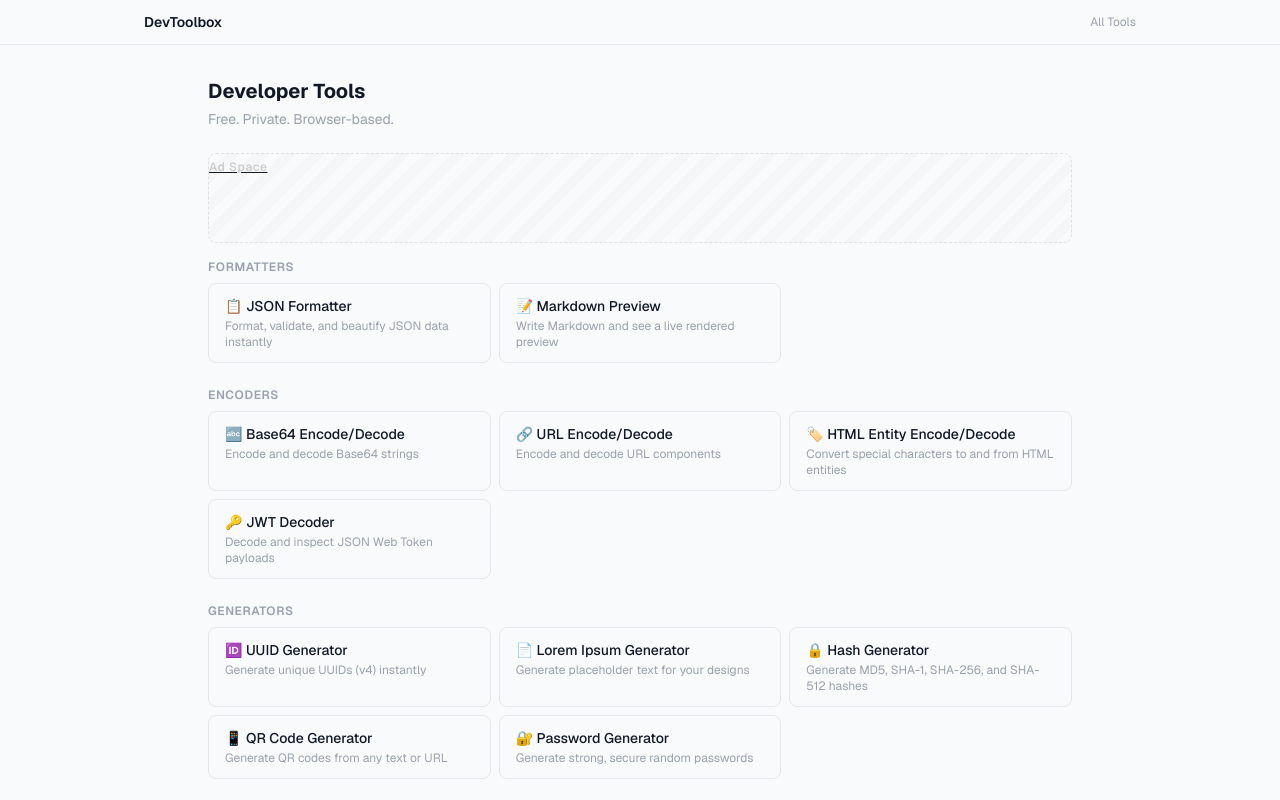
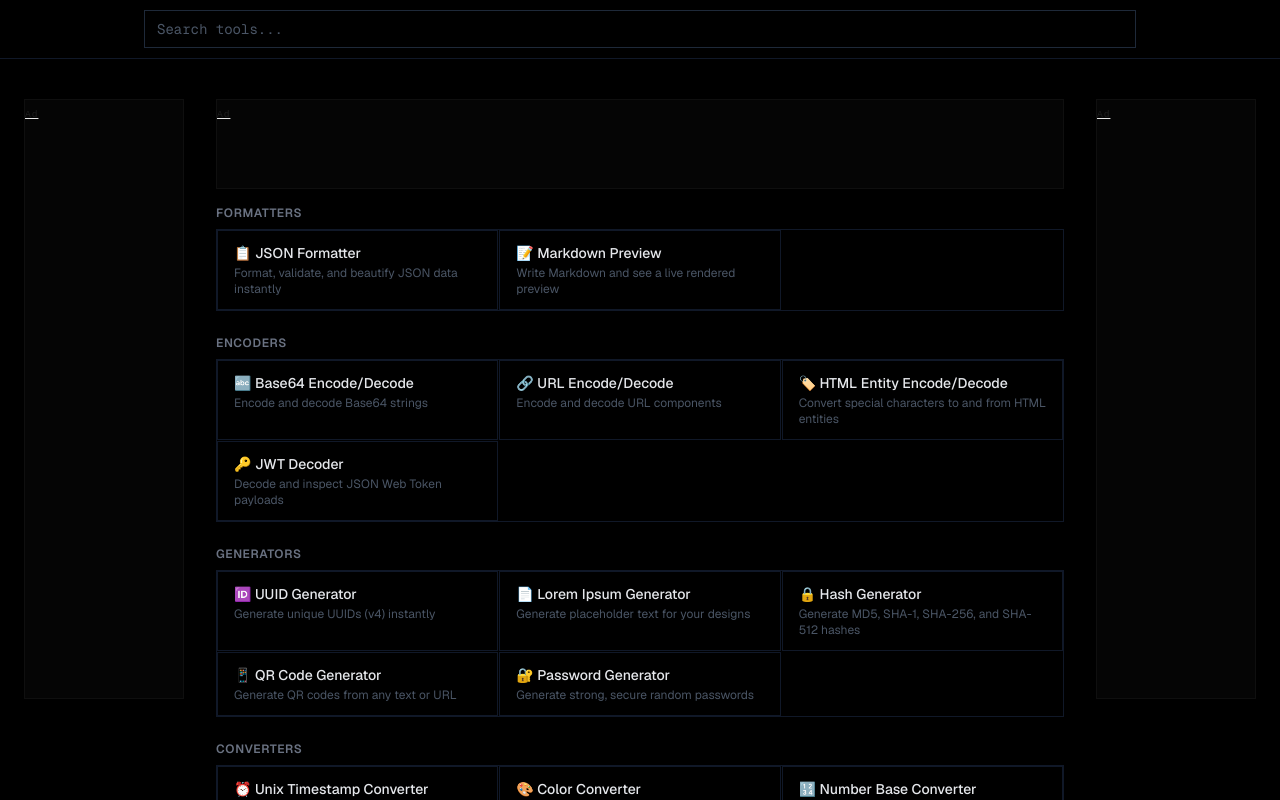
Before and after one commit to oiupoyt/kattoolbox, a Next.js app: page / in a window 1280 px wide. Shown: the top 800 px of the page. Built offline with nearby package versions, Linux system fonts and the light colour scheme.

Commit message:
ui: sharp AMOLED theme, search bar, side ads

```diff
--- a/next.config.ts
+++ b/next.config.ts
@@ -5,6 +5,7 @@
   images: {
     unoptimized: true,
   },
+  devIndicators: false,
 };
 
 export default nextConfig;
--- a/src/app/globals.css
+++ b/src/app/globals.css
@@ -1,8 +1,8 @@
 @import "tailwindcss";
 
 :root {
-  --background: #f9fafb;
-  --foreground: #111827;
+  --background: #000000;
+  --foreground: #e5e5e5;
 }
 
 @theme inline {
@@ -12,31 +12,17 @@
   --font-mono: var(--font-geist-mono);
 }
 
-@media (prefers-color-scheme: dark) {
-  :root {
-    --background: #030712;
-    --foreground: #f3f4f6;
-  }
-}
-
 body {
-  background: var(--background);
+  background: #000000;
   color: var(--foreground);
   font-family: var(--font-sans), Arial, Helvetica, sans-serif;
 }
 
-/* AdSense placeholder styling — remove once real ads are connected */
+/* AdSense placeholder styling — sharp theme */
 .ad-container ins.adsbygoogle {
   min-height: 90px;
-  background: repeating-linear-gradient(
-    -45deg,
-    transparent,
-    transparent 10px,
-    rgba(128, 128, 128, 0.03) 10px,
-    rgba(128, 128, 128, 0.03) 20px
-  );
-  border: 1px dashed rgba(128, 128, 128, 0.2);
-  border-radius: 8px;
+  background: #050505;
+  border: 1px solid rgba(255, 255, 255, 0.04);
   display: flex;
   align-items: center;
   justify-content: center;
@@ -44,9 +30,15 @@
 }
 
 .ad-container ins.adsbygoogle::after {
-  content: "Ad Space";
-  font-size: 0.75rem;
-  color: rgba(128, 128, 128, 0.4);
-  font-weight: 500;
-  letter-spacing: 0.05em;
+  content: "Ad";
+  font-size: 0.6rem;
+  color: rgba(255, 255, 255, 0.1);
+  font-weight: 400;
+  letter-spacing: 0.1em;
+  font-family: monospace;
 }
+
+.ad-side ins.adsbygoogle {
+  min-height: 600px;
+  min-width: 160px;
+}
--- a/src/app/layout.tsx
+++ b/src/app/layout.tsx
@@ -64,7 +64,7 @@
           crossOrigin="anonymous"
         />
       </head>
-      <body className="flex min-h-full flex-col bg-background text-foreground">
+      <body className="flex min-h-full flex-col bg-black text-foreground">
         <Header />
         <main className="flex-1">{children}</main>
         <Footer />
--- a/src/app/page.tsx
+++ b/src/app/page.tsx
@@ -6,18 +6,24 @@
   const toolsByCategory = getToolsByCategory();
 
   return (
-    <div className="mx-auto max-w-4xl px-4 py-8">
-      <h1 className="text-xl font-bold text-gray-900 dark:text-white">Developer Tools</h1>
-      <p className="mb-6 mt-1 text-sm text-gray-400">Free. Private. Browser-based.</p>
+    <div className="flex w-full">
+      {/* Left side ad */}
+      <div className="ad-side hidden xl:flex w-[200px] shrink-0 justify-center pt-6 pl-2">
+        <div className="sticky top-16">
+          <AdSlot slot="home-left" format="vertical" />
+        </div>
+      </div>
 
+      {/* Main content */}
+      <div className="flex-1 min-w-0 max-w-4xl mx-auto px-4 py-6">
         <AdSlot slot="homepage-top" format="horizontal" />
 
         {Object.entries(toolsByCategory).map(([category, categoryTools]) => (
           <section key={category} className="mb-6">
-          <h2 className="mb-2 text-xs font-semibold uppercase tracking-wider text-gray-400">
+            <h2 className="mb-2 text-xs font-semibold uppercase tracking-wider text-gray-500">
               {category}
             </h2>
-          <div className="grid grid-cols-1 gap-2 sm:grid-cols-2 lg:grid-cols-3">
+            <div className="grid grid-cols-1 gap-px sm:grid-cols-2 lg:grid-cols-3 border border-gray-900">
               {categoryTools.map((tool) => (
                 <ToolCard key={tool.slug} tool={tool} />
               ))}
@@ -27,5 +33,13 @@
 
         <AdSlot slot="homepage-bottom" format="horizontal" />
       </div>
+
+      {/* Right side ad */}
+      <div className="ad-side hidden xl:flex w-[200px] shrink-0 justify-center pt-6 pr-2">
+        <div className="sticky top-16">
+          <AdSlot slot="home-right" format="vertical" />
+        </div>
+      </div>
+    </div>
   );
 }
--- a/src/components/Footer.tsx
+++ b/src/components/Footer.tsx
@@ -1,7 +1,7 @@
 export default function Footer() {
   return (
-    <footer className="mt-auto border-t border-gray-200 px-4 py-4 text-center text-xs text-gray-400 dark:border-gray-800">
-      © {new Date().getFullYear()} DevToolbox — Free, private, browser-based developer tools.
+    <footer className="mt-auto border-t border-gray-900 px-4 py-4 text-center text-xs text-gray-600 bg-black">
+      © {new Date().getFullYear()} DevToolbox
     </footer>
   );
 }
--- a/src/components/Header.tsx
+++ b/src/components/Header.tsx
@@ -1,17 +1,55 @@
 "use client";
 
+import { useState } from "react";
 import Link from "next/link";
+import { tools } from "@/lib/tools";
 
 export default function Header() {
+  const [query, setQuery] = useState("");
+  const [showResults, setShowResults] = useState(false);
+
+  const filtered = query.trim()
+    ? tools.filter(
+        (t) =>
+          t.name.toLowerCase().includes(query.toLowerCase()) ||
+          t.description.toLowerCase().includes(query.toLowerCase())
+      )
+    : [];
+
   return (
-    <header className="border-b border-gray-200 dark:border-gray-800">
-      <div className="mx-auto flex max-w-5xl items-center justify-between px-4 py-3">
-        <Link href="/" className="text-sm font-semibold text-gray-900 dark:text-white">
-          DevToolbox
-        </Link>
-        <Link href="/" className="text-xs text-gray-400 hover:text-gray-600 dark:hover:text-gray-300">
-          All Tools
-        </Link>
+    <header className="border-b border-gray-900 bg-black">
+      <div className="mx-auto max-w-5xl px-4 py-2.5 relative">
+        <input
+          type="text"
+          placeholder="Search tools..."
+          value={query}
+          onChange={(e) => {
+            setQuery(e.target.value);
+            setShowResults(true);
+          }}
+          onFocus={() => setShowResults(true)}
+          onBlur={() => setTimeout(() => setShowResults(false), 150)}
+          className="w-full border border-gray-800 bg-black px-3 py-2 text-sm text-gray-200 placeholder-gray-600 outline-none focus:border-gray-600 font-mono"
+        />
+
+        {showResults && filtered.length > 0 && (
+          <div className="absolute left-4 right-4 top-full z-50 mt-0 max-h-64 overflow-y-auto border border-gray-800 border-t-0 bg-black shadow-2xl">
+            {filtered.map((tool) => (
+              <Link
+                key={tool.slug}
+                href={`/tools/${tool.slug}`}
+                className="block border-b border-gray-900 px-3 py-2 text-sm text-gray-300 hover:bg-gray-950"
+                onClick={() => {
+                  setQuery("");
+                  setShowResults(false);
+                }}
+              >
+                {tool.icon} {tool.name}
+                <span className="ml-2 text-xs text-gray-600">{tool.description}</span>
+              </Link>
+            ))}
+          </div>
+        )}
       </div>
     </header>
   );
--- a/src/components/ToolCard.tsx
+++ b/src/components/ToolCard.tsx
@@ -5,12 +5,12 @@
   return (
     <Link
       href={`/tools/${tool.slug}`}
-      className="block rounded-lg border border-gray-200 px-4 py-3 transition-colors hover:border-gray-400 dark:border-gray-800 dark:hover:border-gray-600"
+      className="block border border-gray-900 px-4 py-3 transition-colors hover:border-gray-600 hover:bg-gray-950 bg-black"
     >
-      <div className="text-sm font-medium text-gray-900 dark:text-white">
+      <div className="text-sm font-medium text-gray-200">
         {tool.icon} {tool.name}
       </div>
-      <div className="mt-0.5 text-xs text-gray-400">{tool.description}</div>
+      <div className="mt-0.5 text-xs text-gray-600">{tool.description}</div>
     </Link>
   );
 }
--- a/src/components/ToolLayout.tsx
+++ b/src/components/ToolLayout.tsx
@@ -8,15 +8,32 @@
 
 export default function ToolLayout({ title, description, children }: ToolLayoutProps) {
   return (
-    <div className="mx-auto w-full max-w-4xl px-4 py-6">
-      <AdSlot slot="1234567890" format="horizontal" />
+    <div className="flex w-full">
+      {/* Left side ad — flush to edge */}
+      <div className="ad-side hidden xl:flex w-[200px] shrink-0 justify-center pt-6 pl-2">
+        <div className="sticky top-16">
+          <AdSlot slot="left-sidebar" format="vertical" />
+        </div>
+      </div>
 
-      <h1 className="mb-1 text-lg font-semibold text-gray-900 dark:text-white">{title}</h1>
-      <p className="mb-4 text-sm text-gray-400">{description}</p>
+      {/* Main content */}
+      <div className="flex-1 min-w-0 max-w-4xl mx-auto px-4 py-6">
+        <AdSlot slot="1234567890" format="horizontal" />
 
-      {children}
+        <h1 className="mb-1 text-lg font-semibold text-white">{title}</h1>
+        <p className="mb-4 text-sm text-gray-500">{description}</p>
 
-      <AdSlot slot="0987654321" format="horizontal" className="mt-6" />
+        {children}
+
+        <AdSlot slot="0987654321" format="horizontal" className="mt-6" />
+      </div>
+
+      {/* Right side ad — flush to edge */}
+      <div className="ad-side hidden xl:flex w-[200px] shrink-0 justify-center pt-6 pr-2">
+        <div className="sticky top-16">
+          <AdSlot slot="right-sidebar" format="vertical" />
+        </div>
+      </div>
     </div>
   );
 }
```
Also changed, not shown: 2 other files (tests, documents, lock files or other folders). Lines whose indentation alone changed are shown as unchanged.
